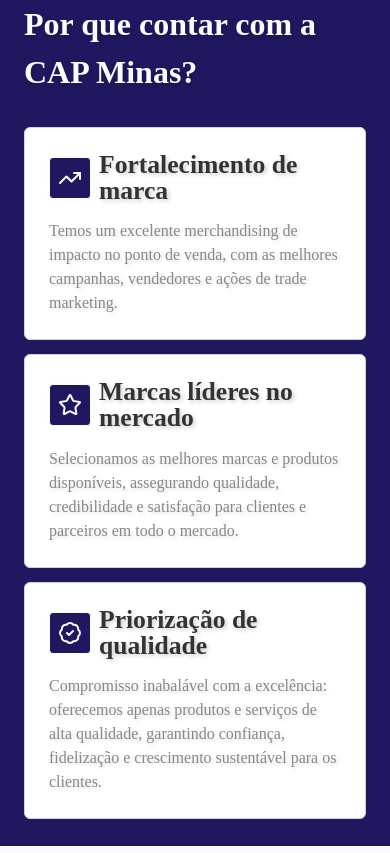
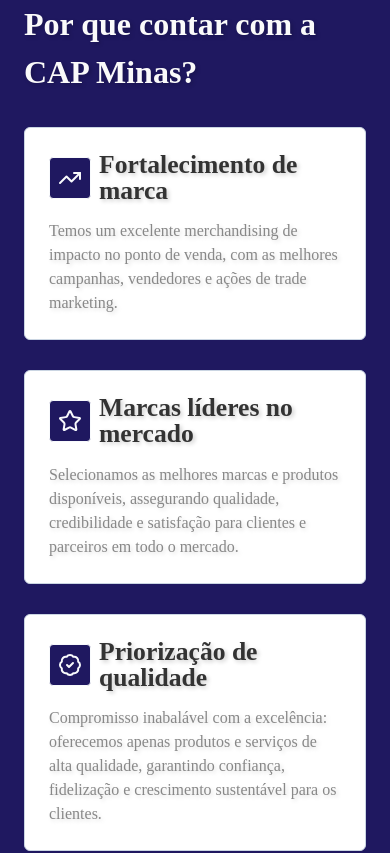
Before and after one commit to rafael-pyh/cap-minas, a Next.js app: page / in a window 390 px wide. Shown: the part 1420-2273 px from the top of the page. Built offline with nearby package versions, Linux system fonts and the light colour scheme.

Commit message:
style: responsivity issue

```diff
--- a/src/app/components/Highlights.tsx
+++ b/src/app/components/Highlights.tsx
@@ -14,7 +14,7 @@
             >
                 Por que contar com a CAP Minas?
             </h2>
-            <ul className="w-full flex flex-col lg:flex-row items-stretch justify-between">
+            <ul className="w-full flex flex-col lg:flex-row items-stretch justify-between gap-4">
                 <li className="lg:w-1/3 flex items-stretch">
                     <Card
                         icon={<TrendingUp aria-hidden="true" />}
```
